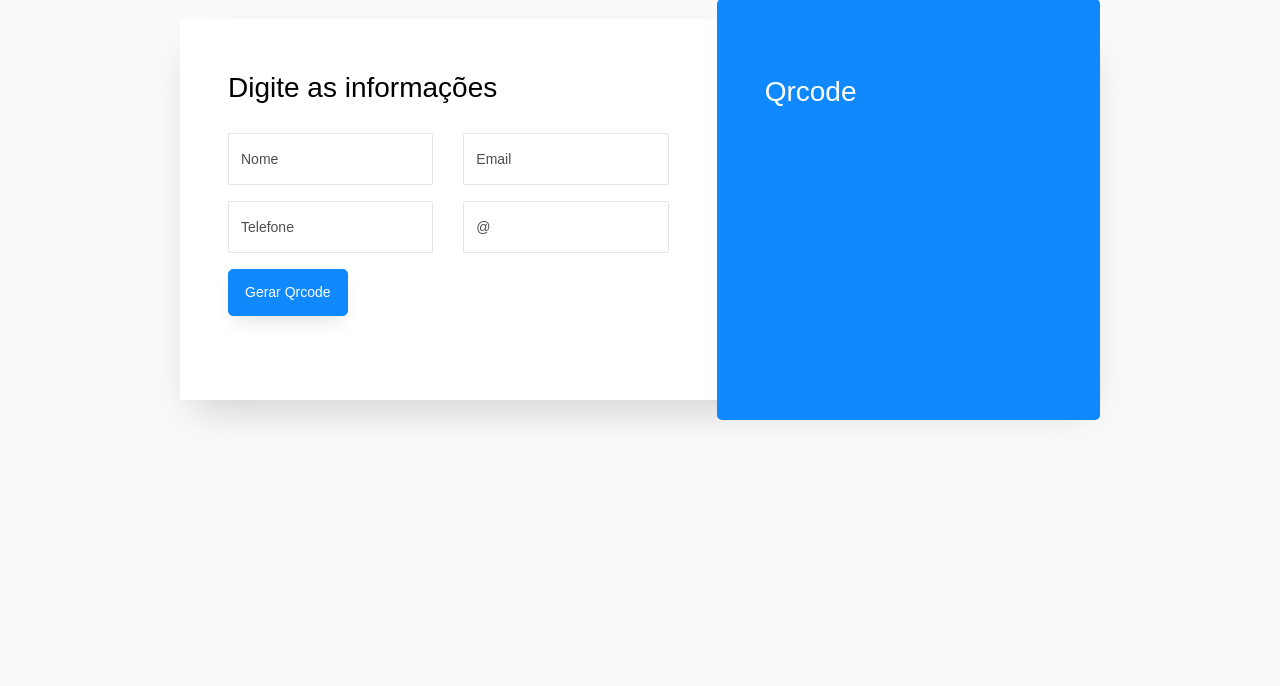
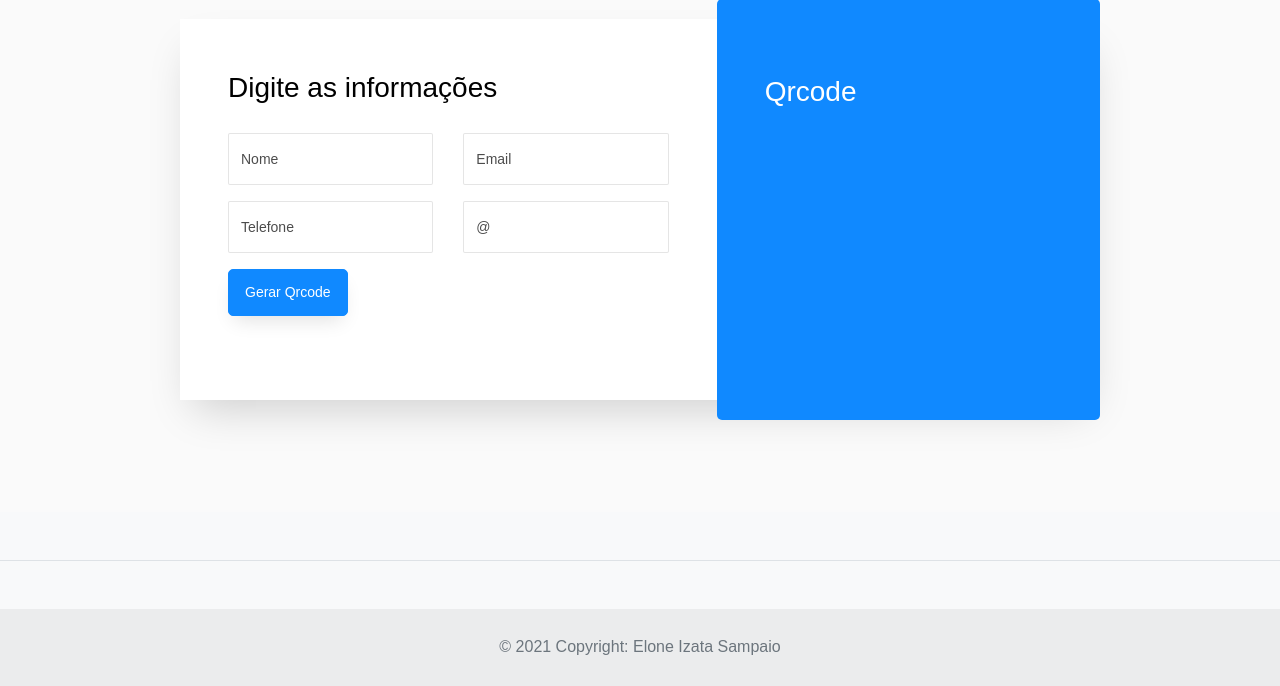
Before and after one commit to EloneSampaio/geradorQrcode, a PHP site: page / in a window 1280 px wide. Shown: the part 191-877 px from the top of the page. Before the commit the page ends 612 px from the top, so only its background shows below. Run offline with PHP 8.4, Linux system fonts and the light colour scheme; data that the repository does not hold is empty.

Commit message:
add copy Qrcode

```diff
--- a/index.php
+++ b/index.php
@@ -138,7 +138,35 @@ try {
 				</div>
 			</div>
 		</div>
+
 	</section>
+	<!-- Footer -->
+<footer class="text-center text-lg-start bg-light text-muted">
+  <!-- Section: Social media -->
+  <section
+    class="d-flex justify-content-center justify-content-lg-between p-4 border-bottom"
+  >
+
+  </section>
+  <!-- Section: Social media -->
+
+  <!-- Section: Links  -->
+  <section class="">
+    <div class="container text-center text-md-start mt-5">
+
+      <!-- Grid row -->
+    </div>
+  </section>
+
+
+  <!-- Copyright -->
+  <div class="text-center p-4" style="background-color: rgba(0, 0, 0, 0.05);">
+    © 2021 Copyright:
+    <a class="text-reset fw-bold" href="">Elone Izata Sampaio</a>
+  </div>
+  <!-- Copyright -->
+</footer>
+<!-- Footer -->
 
 	<script src="js/jquery.min.js"></script>
   <script src="js/popper.js"></script>
```
Also changed, not shown: README.md.
